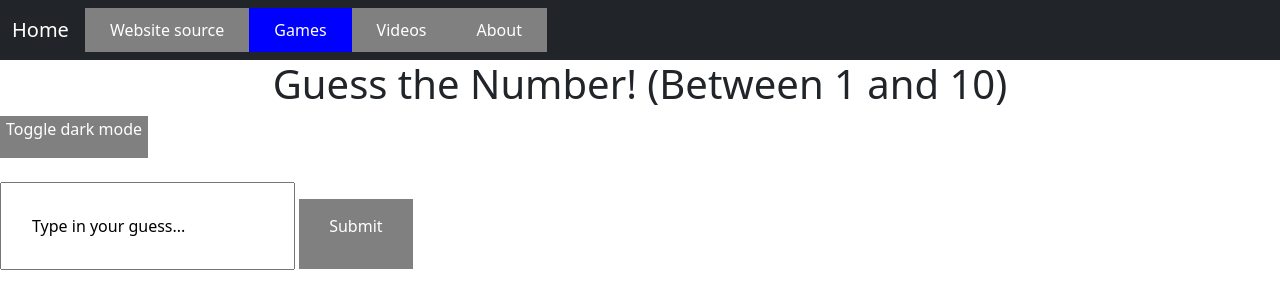
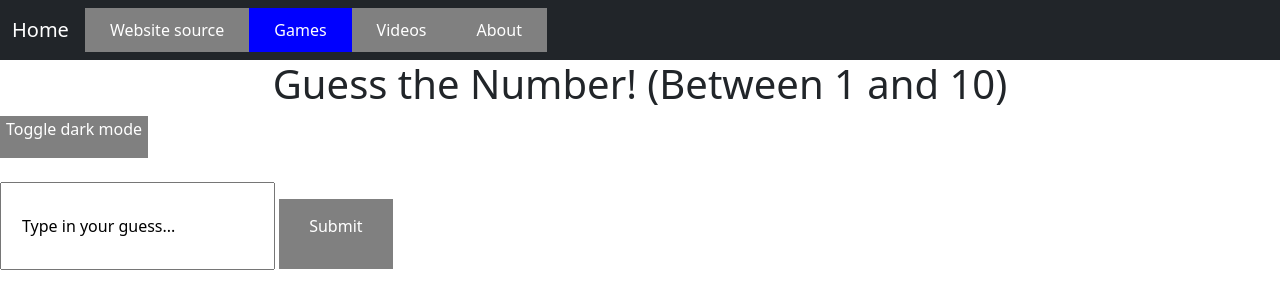
Before and after one commit to HabibKhan1/HabibKhan1.github.io, a plain HTML site: page games/guess.html in a window 1280 px wide. Drawn offline with nearby package versions, Linux system fonts and the light colour scheme.

Commit message:
Tweak buttons + input forms

```diff
--- a/styles.css
+++ b/styles.css
@@ -27,7 +27,7 @@ h1 {
 }
 
 .input-form {
-    padding: 30px 30px;
+    padding: 30px 20px;
 }
 
 .button:hover {
```
